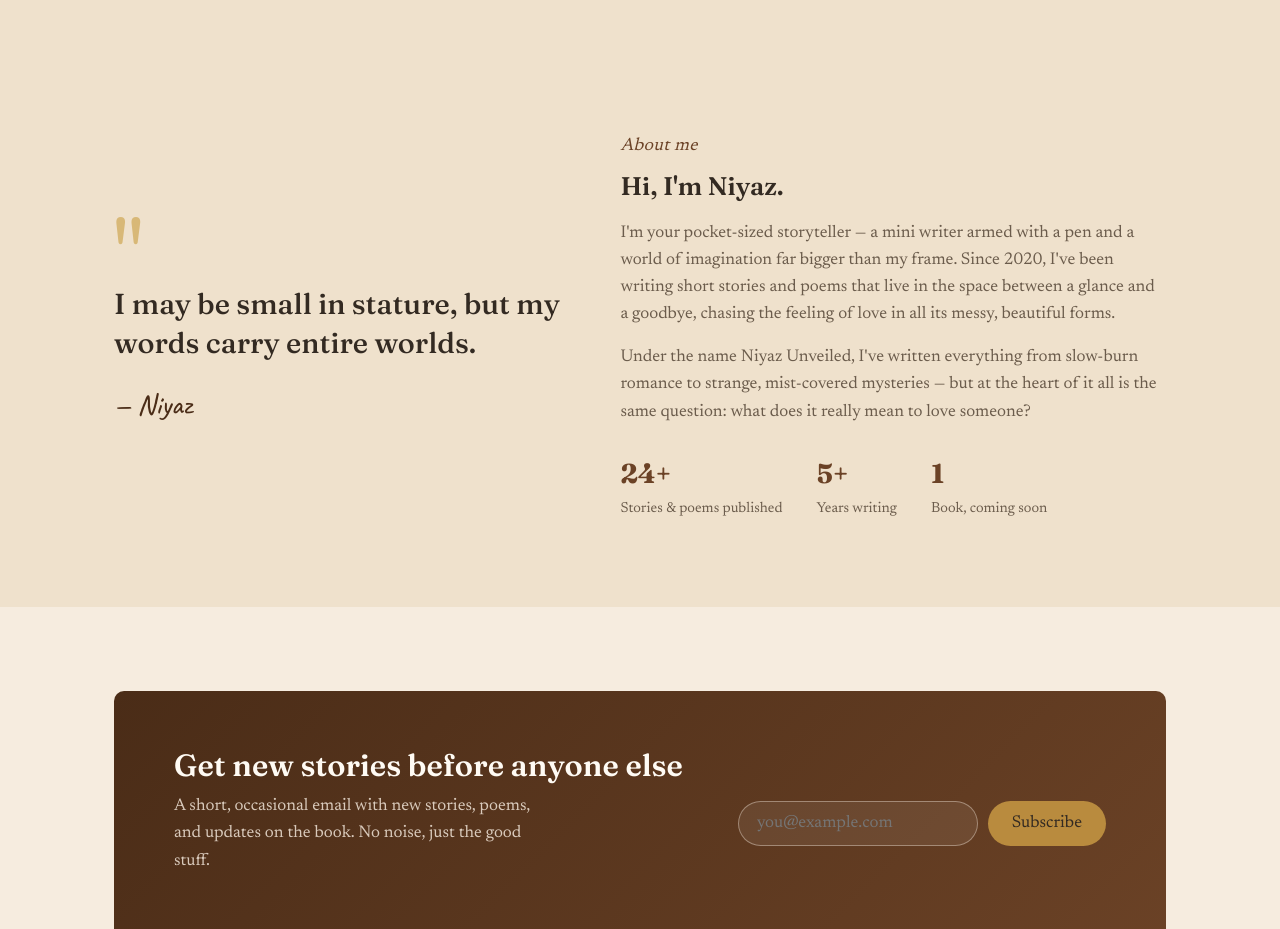
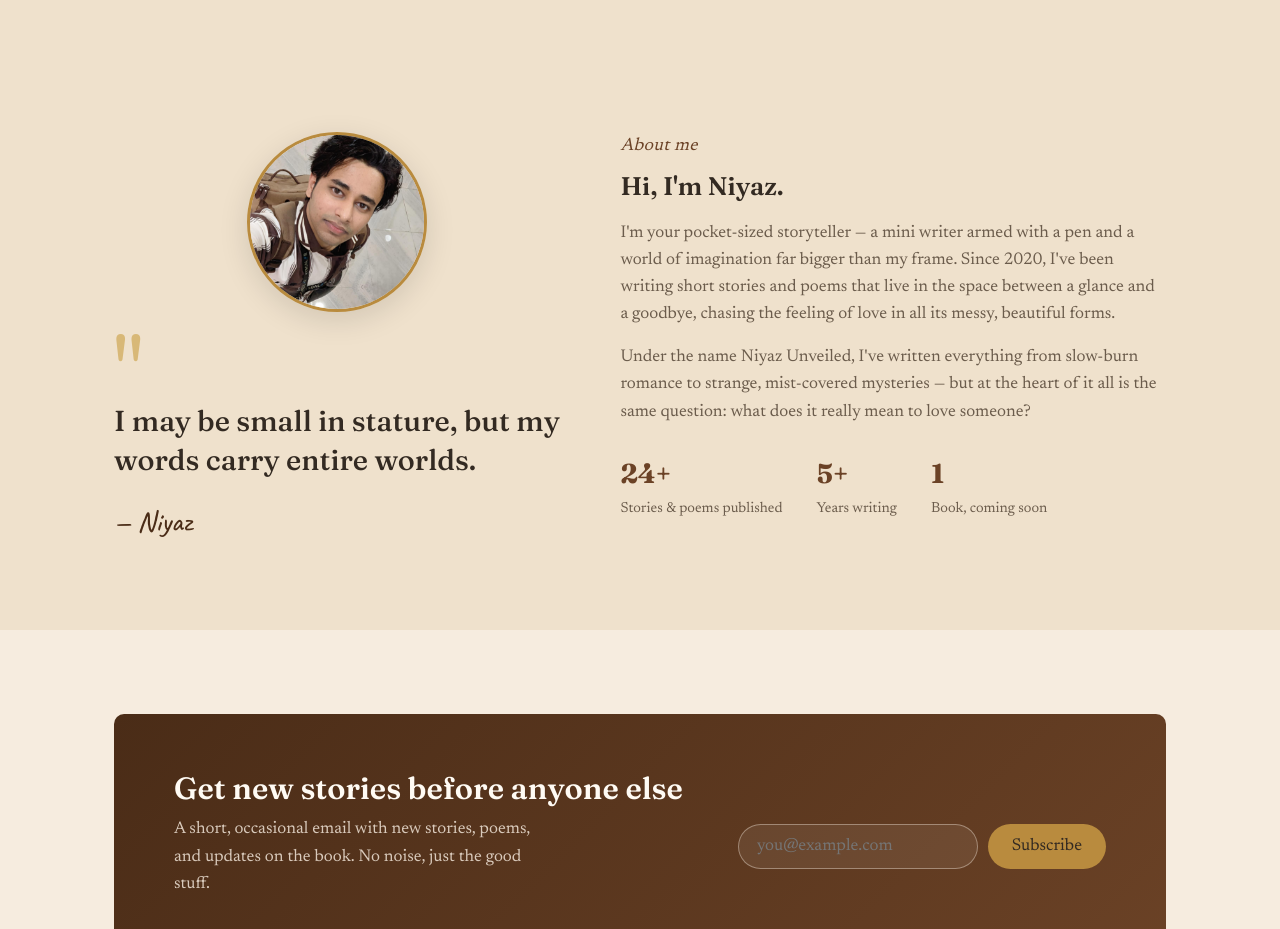
Before and after one commit to skniyaznoor/niyazunveiled, a Next.js app: page / in a window 1280 px wide. Shown: the part 2840-3769 px from the top of the page. Built offline with nearby package versions, Linux system fonts and the light colour scheme; no server answers.

Commit message:
feat: add profile photo to about section and update layout alignment

```diff
--- a/src/app/page.jsx
+++ b/src/app/page.jsx
@@ -185,6 +185,11 @@ export default function Home() {
       <section style={{ background: 'var(--paper-3)', position: 'relative', padding: '84px 0' }}>
         <div className="container" style={aboutGridStyle}>
           <div>
+            <div style={{ display: 'flex', justifyContent: 'center', marginBottom: '32px' }}>
+              <div style={{ width: '180px', height: '180px', borderRadius: '50%', overflow: 'hidden', boxShadow: '0 8px 30px rgba(0,0,0,0.12)', border: '3px solid var(--gold)', flexShrink: 0 }}>
+                <img src="/profile/InShot_20260829_231327003.jpg" alt="Sk Niyaz Noor" style={{ width: '100%', height: '100%', display: 'block', objectFit: 'cover' }} />
+              </div>
+            </div>
             <span style={quoteMarkStyle}>"</span>
             <blockquote style={aboutQuoteStyle}>I may be small in stature, but my words carry entire worlds.</blockquote>
             <span style={signatureStyle}>— Niyaz</span>
@@ -250,7 +255,7 @@ const cardDescStyle = { color: 'var(--ink-soft)', fontStyle: 'italic', fontSize:
 const cardFootStyle = { display: 'flex', alignItems: 'center', justifyContent: 'space-between', fontSize: '0.85rem', color: 'var(--ink-soft)', borderTop: '1px solid var(--line)', paddingTop: '16px' };
 const readMoreStyle = { color: 'var(--berry)' };
 
-const aboutGridStyle = { display: 'grid', gridTemplateColumns: '0.9fr 1.1fr', gap: '60px', alignItems: 'center' };
+const aboutGridStyle = { display: 'grid', gridTemplateColumns: '0.9fr 1.1fr', gap: '60px', alignItems: 'flex-start' };
 const quoteMarkStyle = { fontFamily: 'var(--font-fraunces)', fontSize: '5rem', color: 'var(--gold-soft)', lineHeight: '0.6', marginBottom: '6px', display: 'block' };
 const aboutQuoteStyle = { fontFamily: 'var(--font-fraunces)', fontSize: '1.7rem', fontWeight: 500, lineHeight: '1.35', margin: '0 0 20px' };
 const signatureStyle = { fontFamily: 'var(--font-caveat)', fontSize: '1.7rem', color: 'var(--berry-dark)' };
```
Also changed, not shown: public/profile/InShot_20260829_231327003.jpg (added), 1 other file (tests, documents, lock files or other folders).
